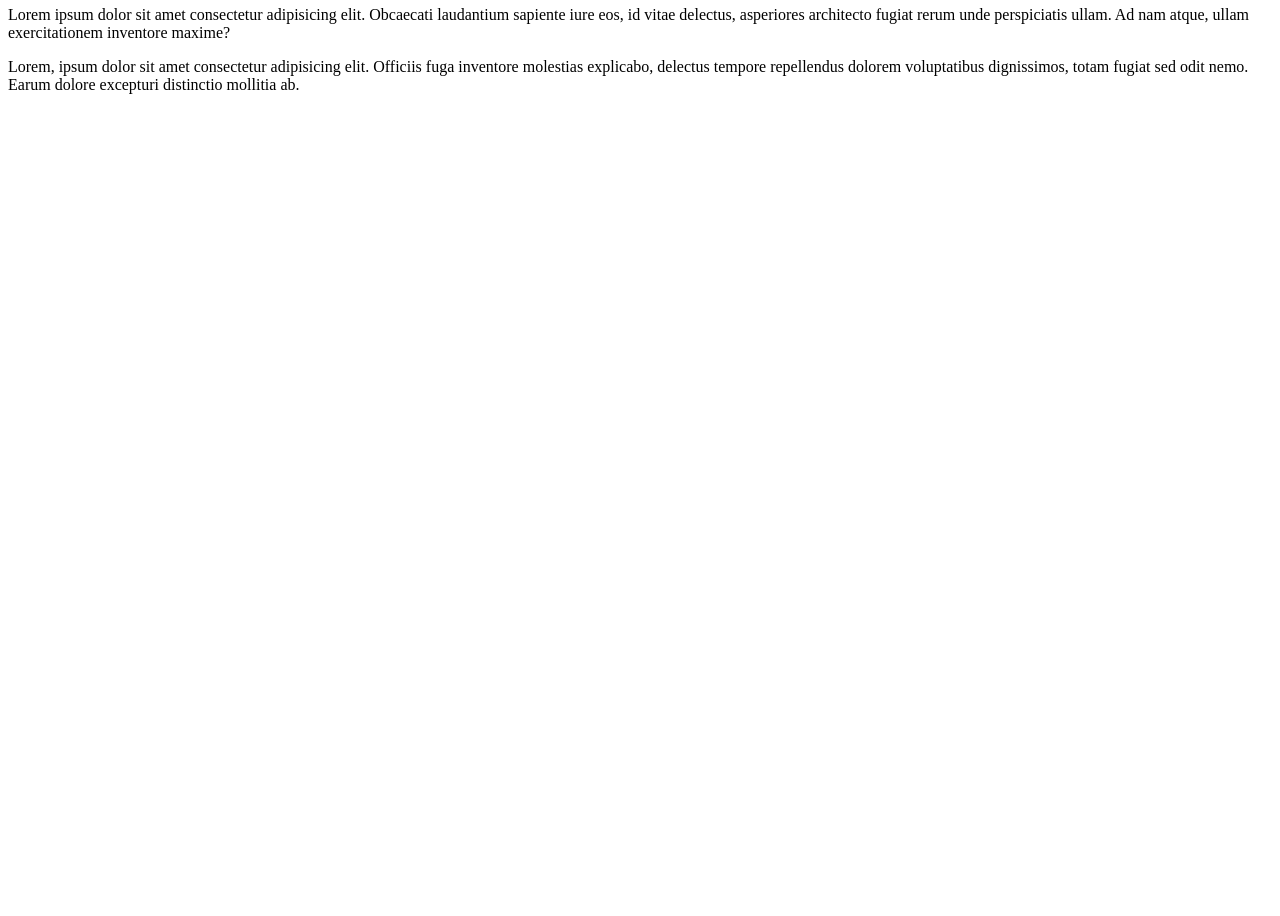
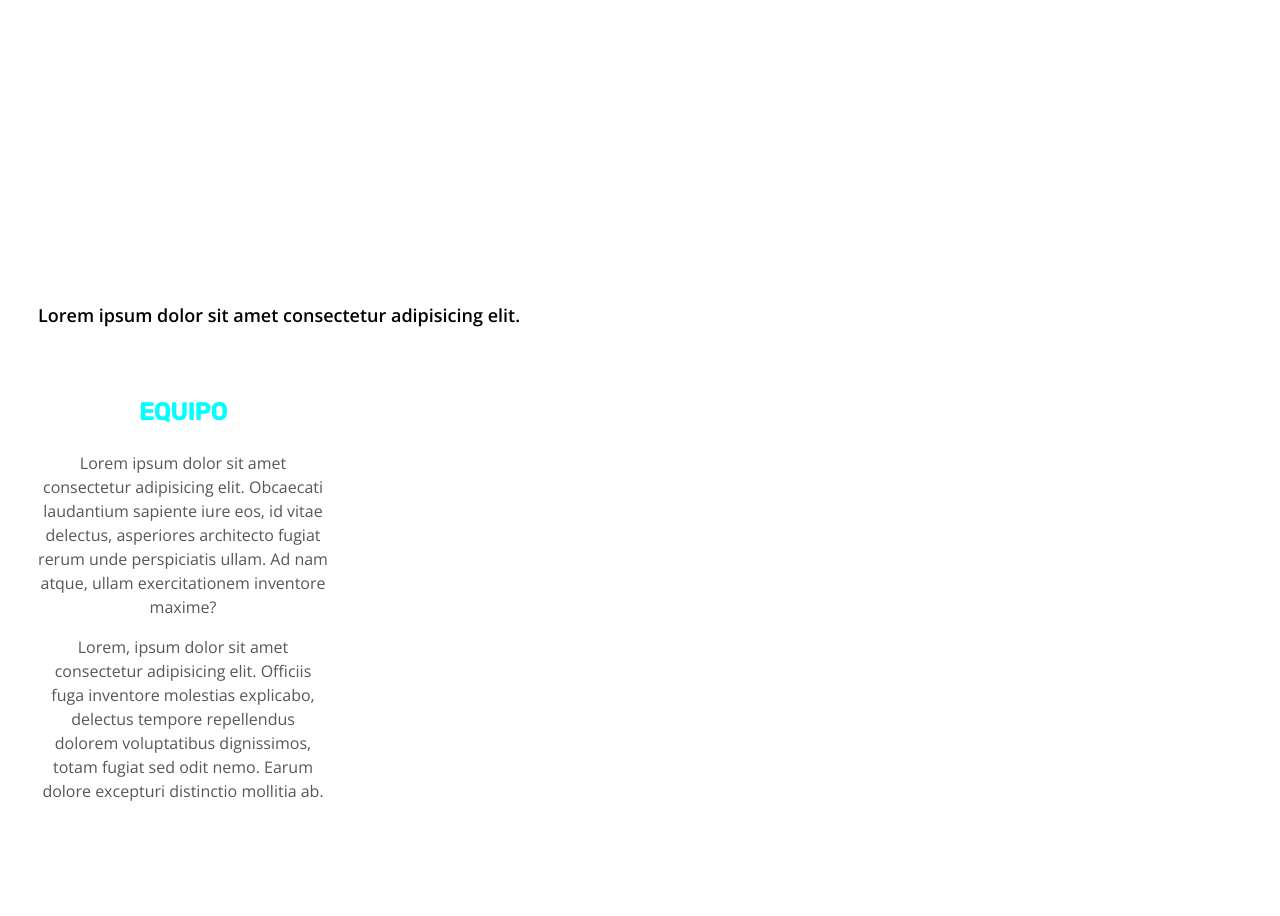
Before and after one commit to elenavesc/-SheCode-, a plain HTML site: page marta/index.html in a window 1280 px wide. Shown: the part 98-1014 px from the top of the page. Before the commit the page ends 800 px from the top, so only its background shows below. Drawn offline with nearby package versions, Linux system fonts and the light colour scheme.

Commit message:
parte marta actualizada

```diff
--- a/marta contacto/contacto.html
+++ b/marta contacto/contacto.html
@@ -4,6 +4,9 @@
     <meta charset="UTF-8">
     <meta name="viewport" content="width=device-width, initial-scale=1.0">
     <title>Contacto</title>
+    <link rel="preconnect" href="https://fonts.googleapis.com">
+    <link rel="preconnect" href="https://fonts.gstatic.com" crossorigin>
+    <link href="https://fonts.googleapis.com/css2?family=Open+Sans&family=Rubik:wght@500&display=swap" rel="stylesheet">
     <link rel="stylesheet" href="./style.css"
 </head>
 <body>
--- a/marta/index.html
+++ b/marta/index.html
@@ -6,19 +6,22 @@
     <title>Parte Marta</title>
     <link rel="preconnect" href="https://fonts.googleapis.com">
     <link rel="preconnect" href="https://fonts.gstatic.com" crossorigin>
-    <link rel="stylesheet" href="https://fonts.googleapis.com/css2?family=Roboto:wght@400;500&family=Rubik:wght@300;400;500&display=swap">
+    <link href="https://fonts.googleapis.com/css2?family=Open+Sans:wght@400;600&family=Rubik:wght@500&display=swap" rel="stylesheet">
     <link rel="stylesheet" href="./style.css"
 </head>
 <body>
-    <rect class="rect">
+    <div class="rectangulo">
         <span class="frase"> Lorem ipsum dolor sit amet consectetur adipisicing elit.</span>
-    </rect>
+    </div>
+    <div class="rectangulo-equipo">
+        <div class="Equipo">
+         <h1 class="letra-equipo">EQUIPO</h1>
+        </div>
+        <div class="rectangulo-texto">
+            <p class="section-parrafo">Lorem ipsum dolor sit amet consectetur adipisicing elit. Obcaecati laudantium sapiente iure eos, id vitae delectus, asperiores architecto fugiat rerum unde perspiciatis ullam. Ad nam atque, ullam exercitationem inventore maxime?</p>
 
-    <h1 class="Equipo">Equipo</h1>
-    <section>
-    <p class="parrafo equipo">Lorem ipsum dolor sit amet consectetur adipisicing elit. Obcaecati laudantium sapiente iure eos, id vitae delectus, asperiores architecto fugiat rerum unde perspiciatis ullam. Ad nam atque, ullam exercitationem inventore maxime?</p>
-
-    <p class="parrafo equipo">Lorem, ipsum dolor sit amet consectetur adipisicing elit. Officiis fuga inventore molestias explicabo, delectus tempore repellendus dolorem voluptatibus dignissimos, totam fugiat sed odit nemo. Earum dolore excepturi distinctio mollitia ab.</p>
-    </section>
+            <p class="section-parrafo">Lorem, ipsum dolor sit amet consectetur adipisicing elit. Officiis fuga inventore molestias explicabo, delectus tempore repellendus dolorem voluptatibus dignissimos, totam fugiat sed odit nemo. Earum dolore excepturi distinctio mollitia ab.</p>
+        </div>
+    </div>
 </body>
 </html>
--- a/marta/style.css
+++ b/marta/style.css
@@ -1,47 +1,54 @@
-*{
+
+.rectangulo{
     background-color: white;
-}
-
-.rect{
-    background-color: white;
-    margin-top: 401px;
-    margin-left: 15px;
-    margin-right: 15px;
+    margin: 387px 15px 0px 15px;
+    padding: 14px 15px 16px 15px;
 }
 
 .frase{
-    background-color: none;
-    margin-left: 15px;
-    margin-right: 15px;
-    margin-top: 14px;
-    margin-bottom: 16px;
-    height: 50px;
-    width: 260px;
+    background-color: white;
     color: black;
-    font-weight: bold;
-    font: size 30px;
-    text-alig: 30px;
-    vertical-align: auto;
-    line-height: 1.5;
-
+    font-family: 'Open Sans', sans-serif;
+    font-weight:bold;
+    font-size: 18px;
+    text-align: center;
+    line-height: 25px;
     }
 
+.rectangulo-equipo{
+    background-color: white;
+    height: 504px;
+    width: 320px;
+    padding: 30px 15px 30px 15px;
+}
+
 .Equipo{
-    color: turquoise;
-    margin-top: 14px;
-    margin-right: 116,5px;
-    margin-left: 114,5px;
     background-color: white;
+    margin-top: 0px;
+    padding-right: 114,5px;
+    margin-bottom: 15px;
+    padding-left: 116,5px;
+}
+
+.letra-equipo {
+    background-color: white;
+    color: aqua;
+    font-family: 'Rubik', sans-serif;
     text-align:center;
-
+    line-height: 45px;
+    font-size: 24px;
   }
 
-.parrafo Equipo{
-    color: grey;
-    margin-left: 15px;
-    margin-right: 15px;
-    margin-top: 15px;
+.rectangulo-texto{
+    background-color: ;
+    margin: 0px 15px 30px 15px
+}
+.section-parrafo{
     background-color: white;
-    text-align: center;
-
-    }
+    padding: 0px;
+    color: #54585a;
+    font-family:'Open Sans', sans-serif;
+    text-align:center;
+    font-size: 16px;
+    line-height: 24px;
+}
```
Also changed, not shown: marta contacto/style.css (+16 -8 lines).
